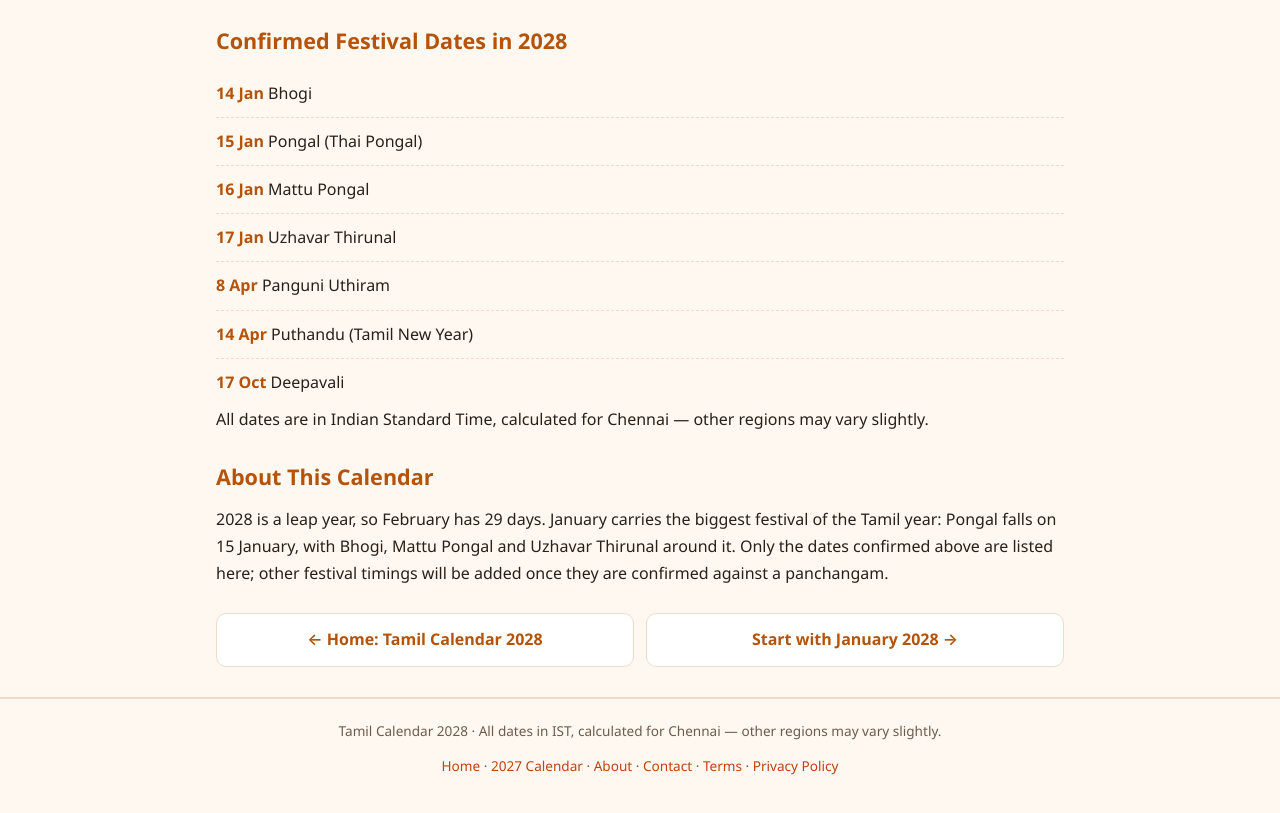
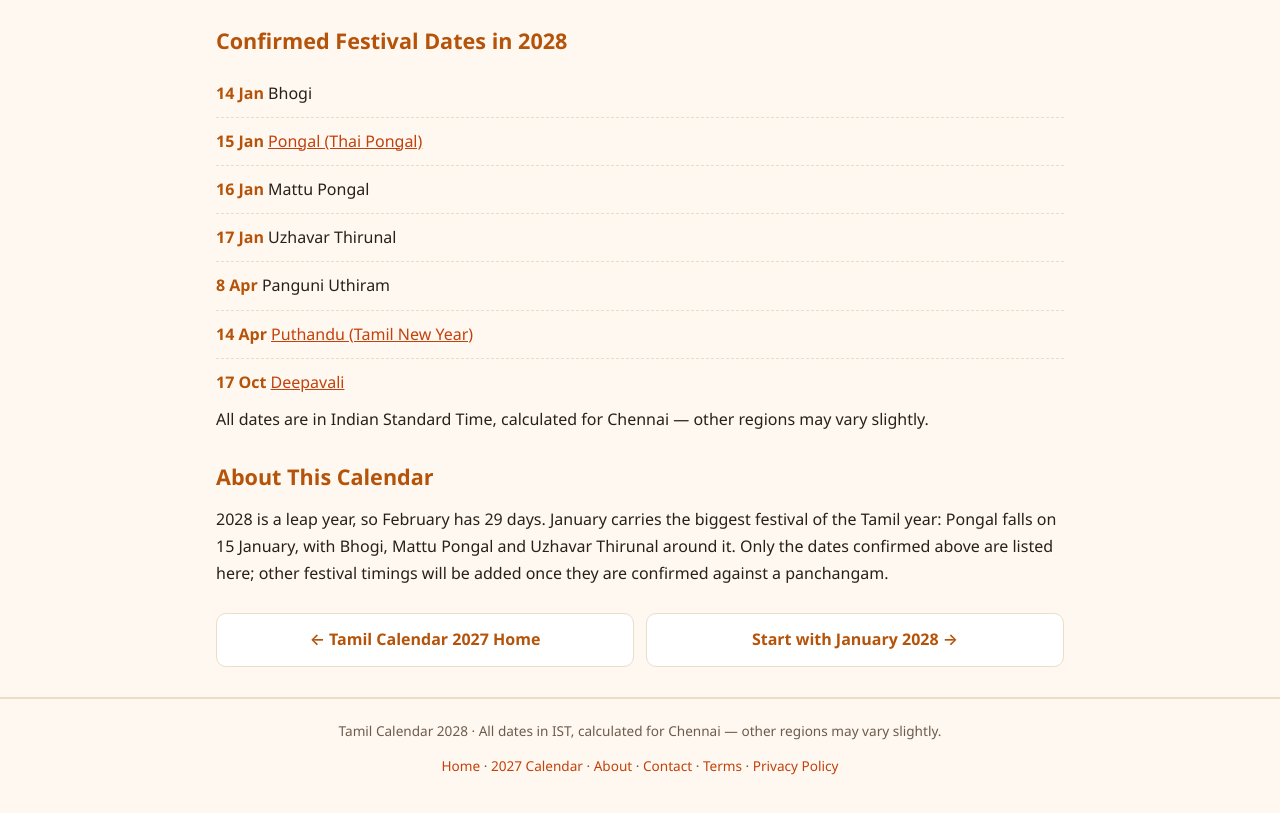
Before and after one commit to wudi953/tamilcalendarhub, a plain HTML site: page 2028/index.html in a window 1280 px wide. Shown: the part 885-1698 px from the top of the page. Drawn offline with Linux system fonts and the light colour scheme.

Commit message:
2028年调整

```diff
--- a/2028/index.html
+++ b/2028/index.html
@@ -55,12 +55,12 @@
 <h2>Confirmed Festival Dates in 2028</h2>
 <ul class="fest-list">
 <li><span class="d">14 Jan</span> Bhogi</li>
-<li><span class="d">15 Jan</span> Pongal (Thai Pongal)</li>
+<li><span class="d">15 Jan</span> <a href="pongal/">Pongal (Thai Pongal)</a></li>
 <li><span class="d">16 Jan</span> Mattu Pongal</li>
 <li><span class="d">17 Jan</span> Uzhavar Thirunal</li>
 <li><span class="d">8 Apr</span> Panguni Uthiram</li>
-<li><span class="d">14 Apr</span> Puthandu (Tamil New Year)</li>
-<li><span class="d">17 Oct</span> Deepavali</li>
+<li><span class="d">14 Apr</span> <a href="tamil-new-year/">Puthandu (Tamil New Year)</a></li>
+<li><span class="d">17 Oct</span> <a href="deepavali/">Deepavali</a></li>
 </ul>
 <p>All dates are in Indian Standard Time, calculated for Chennai — other regions may vary slightly.</p>
 </section>
@@ -71,7 +71,7 @@
 </section>
 
 <div class="prevnext">
-<a href="../">← Home: Tamil Calendar 2028</a>
+<a href="../">← Tamil Calendar 2027 Home</a>
 <a href="january/">Start with January 2028 →</a>
 </div>
 </div>
```
